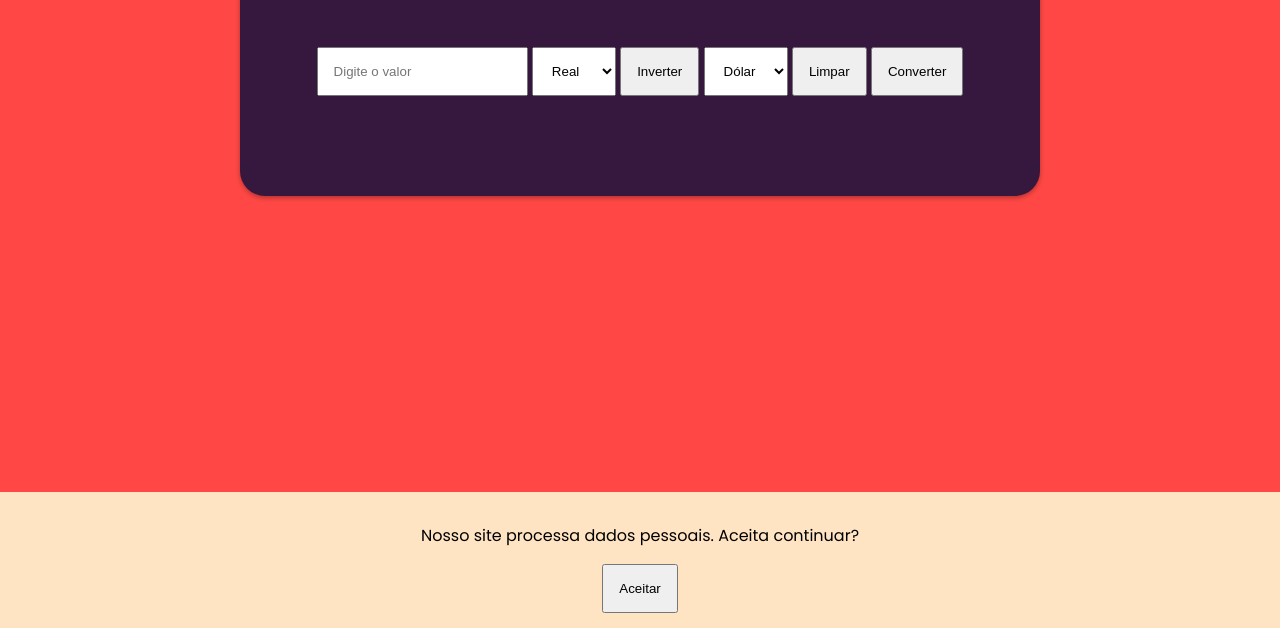
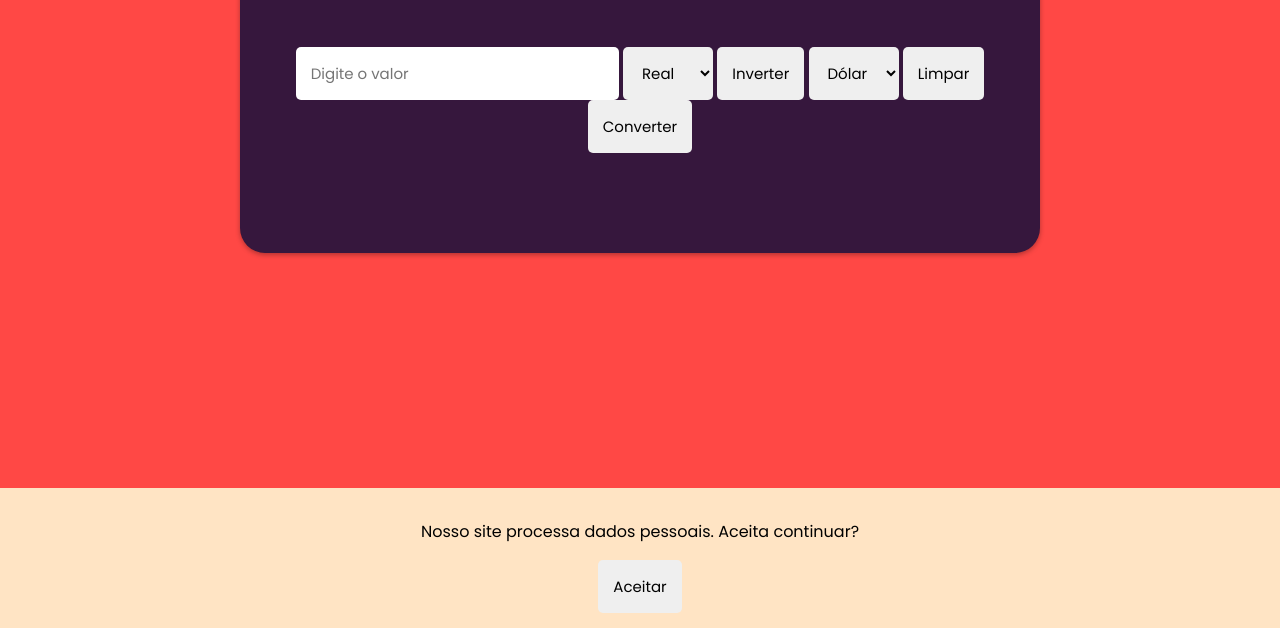
Before and after one commit to airtonbjunior/programacao-web-ceub-turmaA, a plain HTML site: page conversorDeMoeda/conversorMoeda.html in a window 1280 px wide. Shown: the part 172-800 px from the top of the page. Drawn offline with Linux system fonts and the light colour scheme.

Commit message:
aula 25 abril antes do intervalo

```diff
--- a/conversorDeMoeda/estiloConversor.css
+++ b/conversorDeMoeda/estiloConversor.css
@@ -5,6 +5,16 @@ body {
 
 input, select, button {
     padding: 15px;
+    font-family: "Poppins", sans-serif;
+    border: none;
+    border-radius: 5px;
+    font-size: 15px;
+}
+
+button:hover {
+    cursor: pointer;
+    background-color: #ff4845;
+    color: white;
 }
 
 .container {
```
